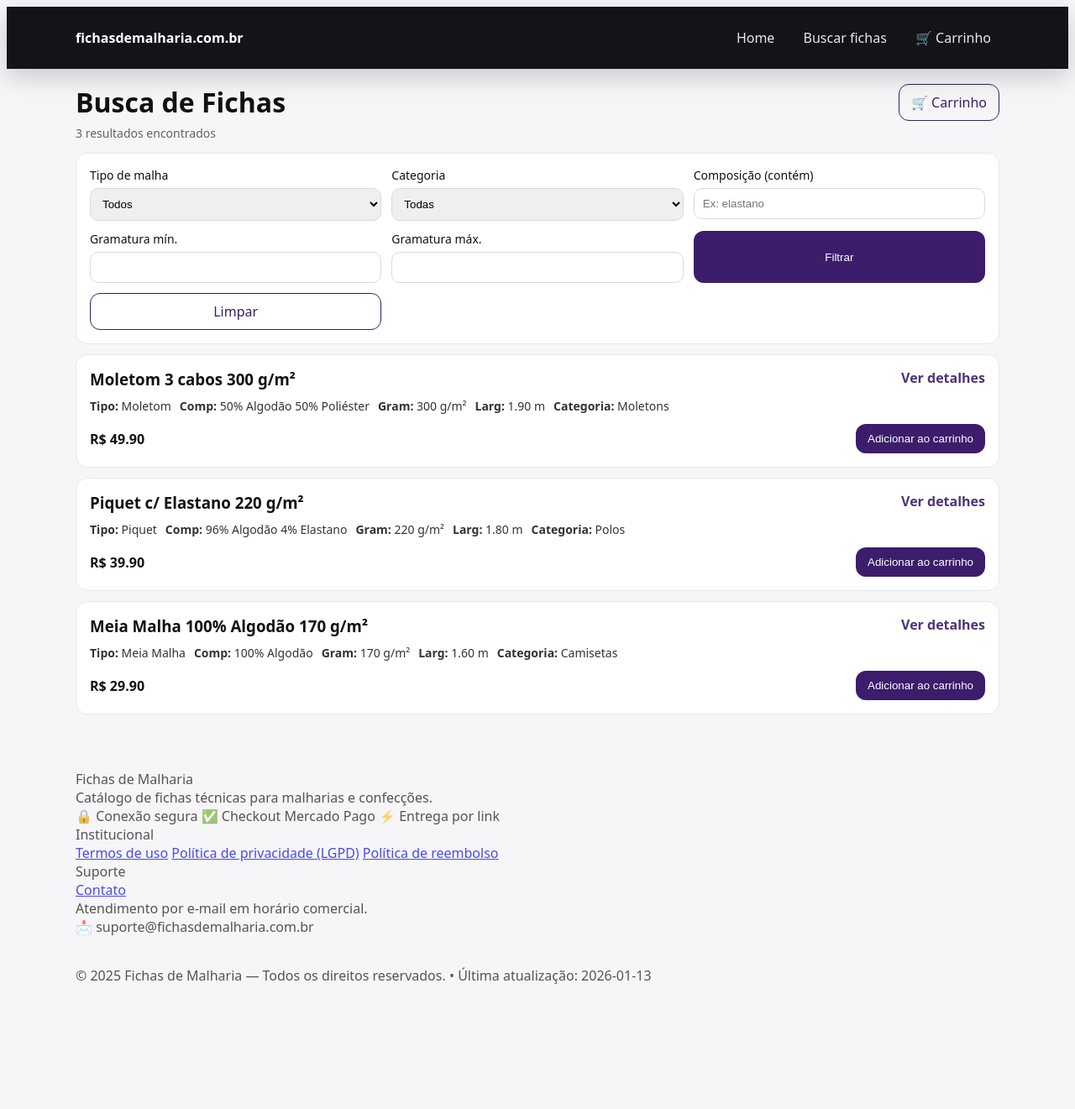
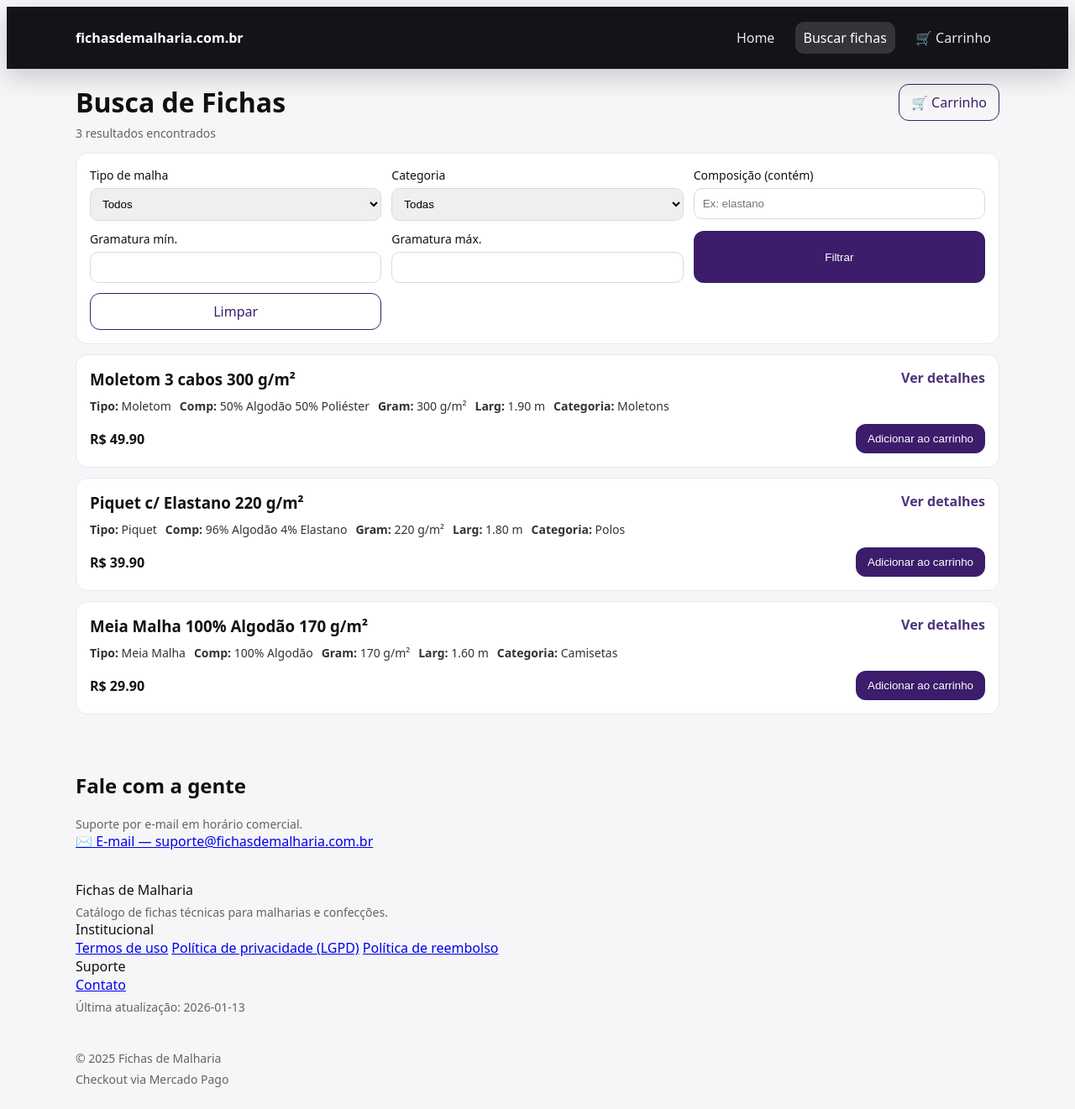
Before and after one commit to AdminAcheTece/FichasMalharia, a Flask app: page /busca in a window 1280 px wide. Shown: the whole page at 84% size. Before the commit the page ends 1172 px from the top, so only its background shows below. Run offline with Flask 3, Linux system fonts and the light colour scheme; data comes from the database, SQL or seed files in the repository; some libraries are stand-ins or nearby versions.

Commit message:
Update base.html

```diff
--- a/templates/base.html
+++ b/templates/base.html
@@ -4,6 +4,10 @@
   <meta charset="utf-8"/>
   <meta name="viewport" content="width=device-width, initial-scale=1"/>
   <title>{% block title %}Fichas de Malharia{% endblock %}</title>
+
+  <meta name="description" content="Catálogo de fichas técnicas de malharia com filtros técnicos, carrinho e checkout seguro.">
+  <meta name="theme-color" content="#15131a">
+
   <link rel="icon" href="{{ url_for('static', filename='favicon.ico') }}">
   <link rel="stylesheet" href="{{ url_for('static', filename='style.css') }}">
 </head>
@@ -13,14 +17,14 @@
       <a class="brand" href="/">fichasdemalharia.com.br</a>
 
       <nav class="nav nav-right">
-        <a href="/">Home</a>
-        <a href="/busca">Buscar fichas</a>
+        <a href="/" class="{% if current_path == '/' %}active{% endif %}">Home</a>
+        <a href="/busca" class="{% if current_path.startswith('/busca') %}active{% endif %}">Buscar fichas</a>
 
-        <a href="/cart" class="nav-cart">
+        <a href="/cart" class="nav-cart {% if current_path.startswith('/cart') %}active{% endif %}">
           🛒 Carrinho
           {% set cc = cart_count|default(0) %}
           {% if cc and cc > 0 %}
-            <span class="badge badge--solid" aria-label="Itens no carrinho" title="Itens no carrinho">
+            <span class="badge badge--invert" aria-label="Itens no carrinho" title="Itens no carrinho">
               {{ cc }}
             </span>
           {% endif %}
@@ -33,50 +37,59 @@
     {% block content %}{% endblock %}
   </main>
 
-  <footer class="footer">
+  <!-- ===== Rodapé estilo "plataforma" (AcheTece vibe) ===== -->
+  <footer class="site-footer">
+    <section class="footer-cta">
+      <div class="container footer-cta-inner">
+        <div class="footer-cta-title">
+          <h2>Fale com a gente</h2>
+          <p class="muted">Suporte por e-mail em horário comercial.</p>
+        </div>
+
+        <div class="footer-contacts">
+          <a class="footer-contact" href="mailto:{{ support_email }}">
+            <span class="ico">✉️</span>
+            <span class="txt">E-mail — {{ support_email }}</span>
+          </a>
+
+          {% if support_whatsapp %}
+            <a class="footer-contact" href="https://wa.me/{{ support_whatsapp|replace('+','')|replace(' ','')|replace('(','')|replace(')','')|replace('-','') }}" target="_blank" rel="noopener">
+              <span class="ico">💬</span>
+              <span class="txt">WhatsApp — {{ support_whatsapp }}</span>
+            </a>
+          {% endif %}
+        </div>
+      </div>
+    </section>
+
+    <section class="footer-links">
       <div class="container footer-grid">
         <div class="footer-col">
-        <div class="footer-brand">Fichas de Malharia</div>
-        <div class="footer-muted">
+          <div class="footer-title">Fichas de Malharia</div>
+          <div class="footer-text muted">
             Catálogo de fichas técnicas para malharias e confecções.
-        </div>
-        <div class="footer-mini trust-inline">
-          <span>🔒 Conexão segura</span>
-          <span>✅ Checkout Mercado Pago</span>
-          <span>⚡ Entrega por link</span>
           </div>
         </div>
 
         <div class="footer-col">
           <div class="footer-title">Institucional</div>
-        <a class="footer-link" href="/termos">Termos de uso</a>
-        <a class="footer-link" href="/privacidade">Política de privacidade (LGPD)</a>
-        <a class="footer-link" href="/reembolso">Política de reembolso</a>
+          <a href="/termos">Termos de uso</a>
+          <a href="/privacidade">Política de privacidade (LGPD)</a>
+          <a href="/reembolso">Política de reembolso</a>
         </div>
 
         <div class="footer-col">
           <div class="footer-title">Suporte</div>
-        <a class="footer-link" href="/contato">Contato</a>
-        <div class="footer-muted">
-          Atendimento por e-mail em horário comercial.
-        </div>
-        <div class="footer-mini">
-          {% if support_email %}
-            <span>📩 {{ support_email }}</span>
-          {% else %}
-            <span>📩 suporte@fichasdemalharia.com.br</span>
-          {% endif %}
-        </div>
+          <a href="/contato">Contato</a>
+          <div class="footer-small muted">Última atualização: {{ site_last_update }}</div>
         </div>
       </div>
 
       <div class="container footer-bottom">
-      <div class="footer-muted">
-        © {{ 2025 }} Fichas de Malharia — Todos os direitos reservados.
-        <span class="footer-sep">•</span>
-        <span>Última atualização: {{ site_last_update|default("2026-01-13") }}</span>
+        <div class="muted">© {{ 2025 }} Fichas de Malharia</div>
+        <div class="muted">Checkout via Mercado Pago</div>
       </div>
-    </div>
+    </section>
   </footer>
 </body>
 </html>
```
Lines whose indentation alone changed are shown as unchanged.
